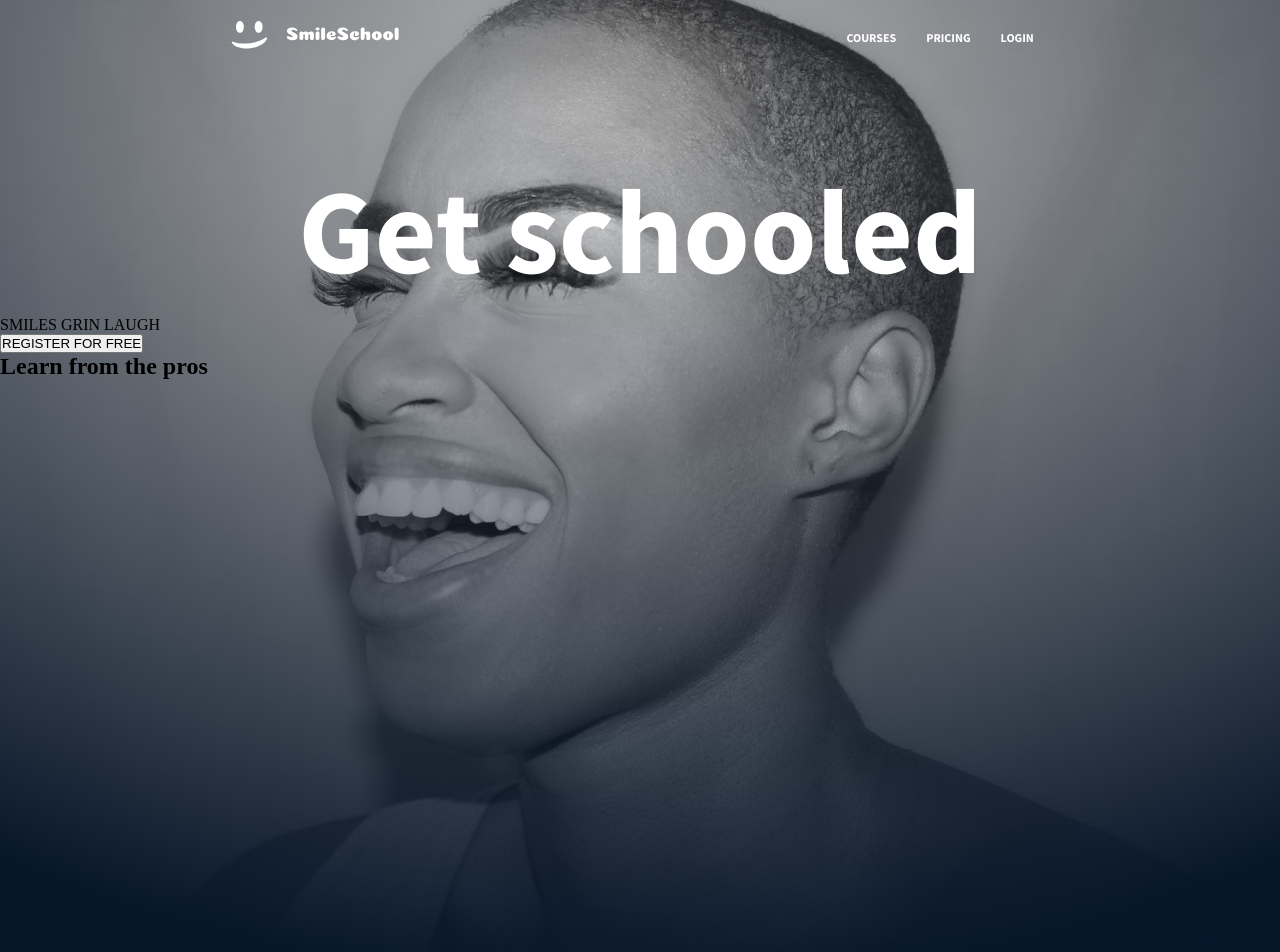
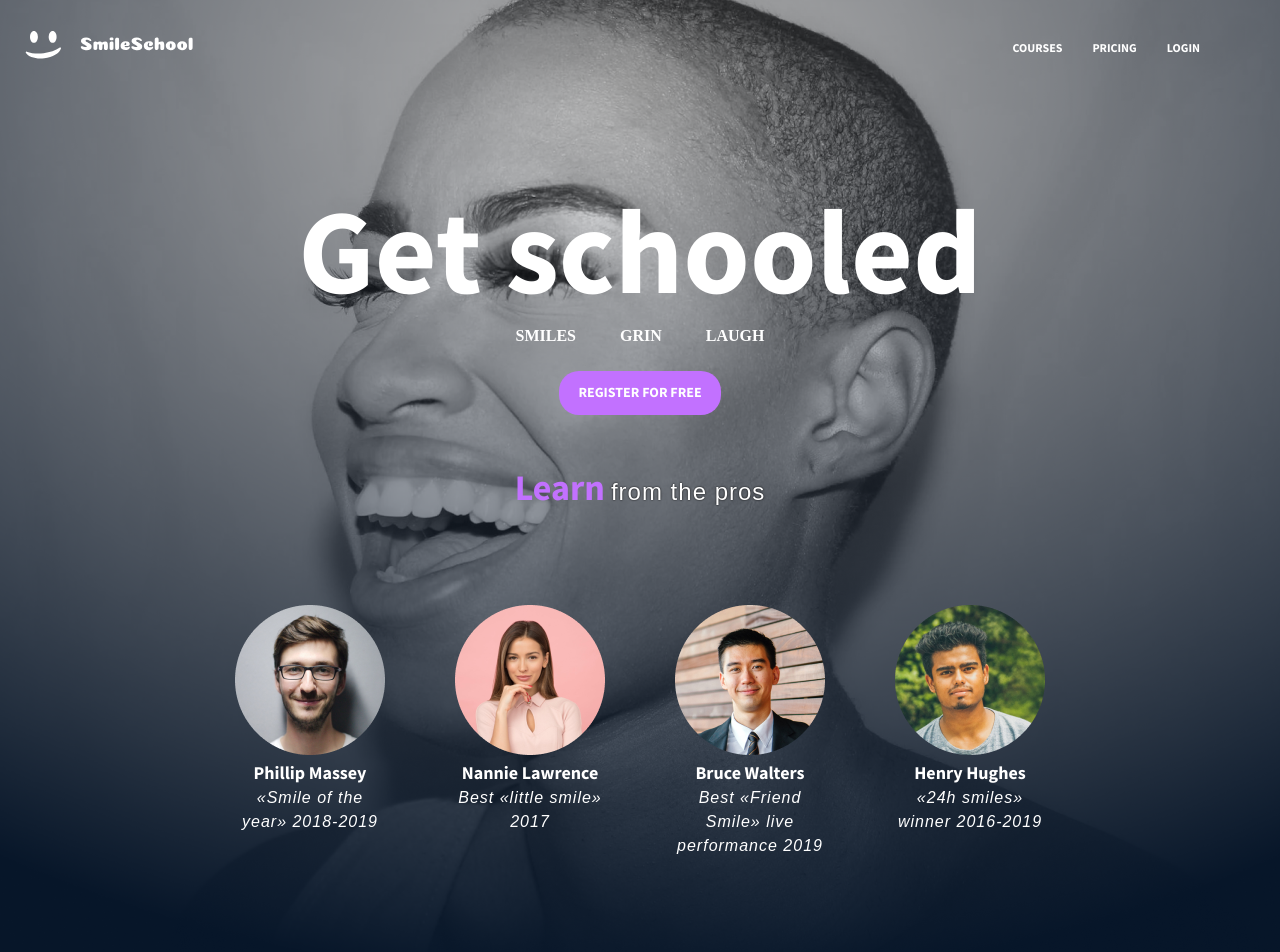
Before and after one commit to Adib-96/holbertonschool-web-development, a plain HTML site: page css_advanced/index.html in a window 1280 px wide. Shown: the top 952 px of the page. Drawn offline with Linux system fonts and the light colour scheme.

Commit message:
recreate the html and adding the style to it

```diff
--- a/css_advanced/index.html
+++ b/css_advanced/index.html
@@ -10,7 +10,7 @@
     <!--header-->
     <div class="smiling_back">
     <header >
-        <a href="#"><img src="./logo.svg" alt="Logo"></a>
+        <a href="#"><img src="./img/logo.svg" alt="Logo"></a>
         <nav>
             <ul>
                 <li><a href="#"></a>COURSES</li>
@@ -21,35 +21,35 @@
     </header>
     <!--main-->
     <main>
-        <section >
+        <section>
             <div>
                 <h1 class="get_schooled">Get schooled</h1>
-                <p>SMILES GRIN LAUGH</p>
-                <button>REGISTER FOR FREE</button>
+                <p class="quote">SMILES GRIN LAUGH</p>
+                <button class="register_btn">REGISTER FOR FREE</button>
             </div>
             <div>
-                <h2>Learn from the pros</h2>
+                <h2 class="learn"><span class="first-word">Learn</span> <span class="rest-of-line">from the pros</span></h2>
             </div>
-            <div>
+            <div class="container">
                 <div>
-                    <img src="" alt="">
-                    <h3></h3>
-                    <p></p>
+                    <img src="./img/avatar.png" alt="avatar1">
+                    <h3>Phillip Massey</h3>
+                    <p>«Smile of the year» 2018-2019</p>
                 </div>
                 <div>
-                    <img src="" alt="">
-                    <h3></h3>
-                    <p></p>
+                    <img src="./img/avatar (1).png" alt="avatar2">
+                    <h3>Nannie Lawrence</h3>
+                    <p>Best «little smile» 2017</p>
                 </div>
                 <div>
-                    <img src="" alt="">
-                    <h3></h3>
-                    <p></p>
+                    <img src="./img/avatar (2).png" alt="avatar3">
+                    <h3>Bruce Walters</h3>
+                    <p>Best «Friend Smile» live performance 2019</p>
                 </div>
                 <div>
-                    <img src="" alt="">
-                    <h3></h3>
-                    <p></p>
+                    <img src="./img/avatar (3).png" alt="avatar4">
+                    <h3>Henry Hughes</h3>
+                    <p>«24h smiles» winner 2016-2019</p>
                 </div>
             </div>
         </section>
--- a/css_advanced/styles.css
+++ b/css_advanced/styles.css
@@ -13,7 +13,7 @@ body {
     max-width: 100%;
 }
 .smiling_back {
-    background-image: url('background.png');
+    background-image: url('./img/background.png');
     background-size: cover;
     background-position: center;
     height: 1093px;
@@ -23,13 +23,14 @@ body {
 
 header {
     display: flex;
-    justify-content: space-around;
+    justify-content: space-between;
     align-items: center;
-    padding: 15px;
+    padding: 25px;
 }
 
 header nav ul {
     display: flex;
+    padding-right: 40px;
 }
 header nav ul li   {
     font-size: 12px;
@@ -38,11 +39,101 @@ header nav ul li   {
     font-family: 'Source Sans Pro',sans-serif;
     font-weight: 700;
     color: var(--text-color);
+    cursor: pointer;
 }
 .get_schooled {
     font-family: var(--main-font);
     color: var(--text-color);
     font-size: 7.5rem;
     text-align: center;
-    margin: 80px 0px 10px ;
+    margin: 80px 0px 0px ;
 }
+main section div {
+    text-align: center;
+}
+.quote {
+    color:var(--text-color);
+    font-size: inherit;
+    font-weight: 700;
+    line-height: 20.11px;
+    word-spacing: 40px;
+}
+.register_btn {
+    width: 162px;
+    height: 44px;
+    font-family: var(--main-font);
+    font-size: 14px;
+    padding: 5px;
+    border-radius: 20px;
+    border: transparent;
+    color: var(--text-color);
+    background-color: #C271FF;
+    margin-top: 25px;
+    text-align: center;
+    line-height: 17.6px;
+    font-weight: 600;
+    margin-bottom: 50px;
+    cursor: pointer;
+}
+
+.learn {
+    font-weight: 700;
+    width: 261px;
+    height: 40px;
+    text-align: center;
+    margin: auto;
+
+}
+
+h2 .first-word {
+    font-size: 1.5em; /* Adjust the font size as needed */
+    font-weight: bold; /* Optionally, make it bold for emphasis */
+    color: #C271FF;
+    font-family: var(--main-font);
+}
+
+h2 .rest-of-line {
+    font-family: sans-serif;
+    font-weight: 100; /* Adjust the font weight for the rest of the line */
+    color: var(--text-color);
+    letter-spacing: 1px;
+    text-shadow: 0 0 2px black;
+
+}
+
+.container {
+    display: flex;
+    justify-content: center;
+    align-items: center;
+    gap: 10px;
+    margin-top: 50px;
+    padding: 20px;
+}
+
+.container div {
+    padding: 20px;
+    margin: 10px;
+
+}
+.container div h3 {
+    font-family: var(--main-font);
+    font-weight: 900;
+    font-size: 18px;
+    line-height: 27px;
+    text-align: center;
+    color: var(--text-color);
+    width: 150px;
+    height: 27px;
+}
+.container div p {
+    font-family: sans-serif;
+    color: var(--text-color);
+    font-size: 16px;
+    line-height: 24px;
+    text-align: center;
+    font-weight: 100;
+    font-style: italic;
+    width: 150px;
+    height: 48px;
+    letter-spacing: 1px;
+}
```
